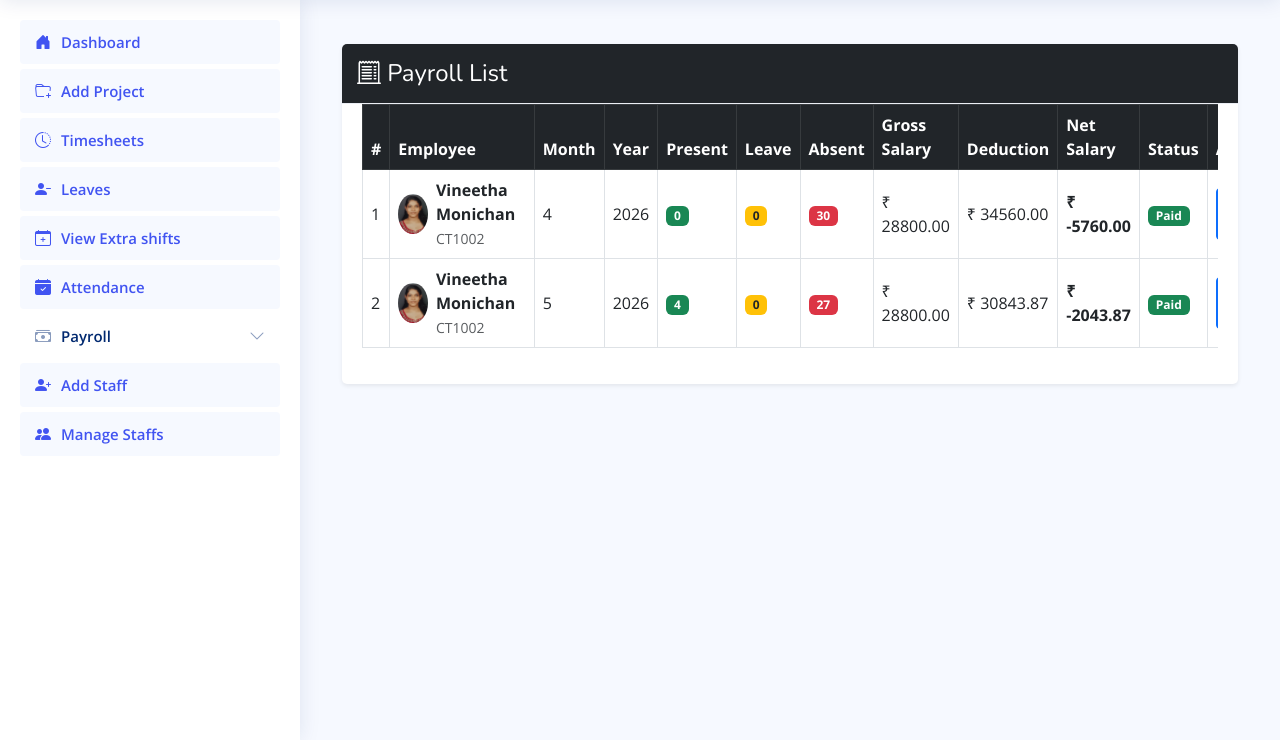
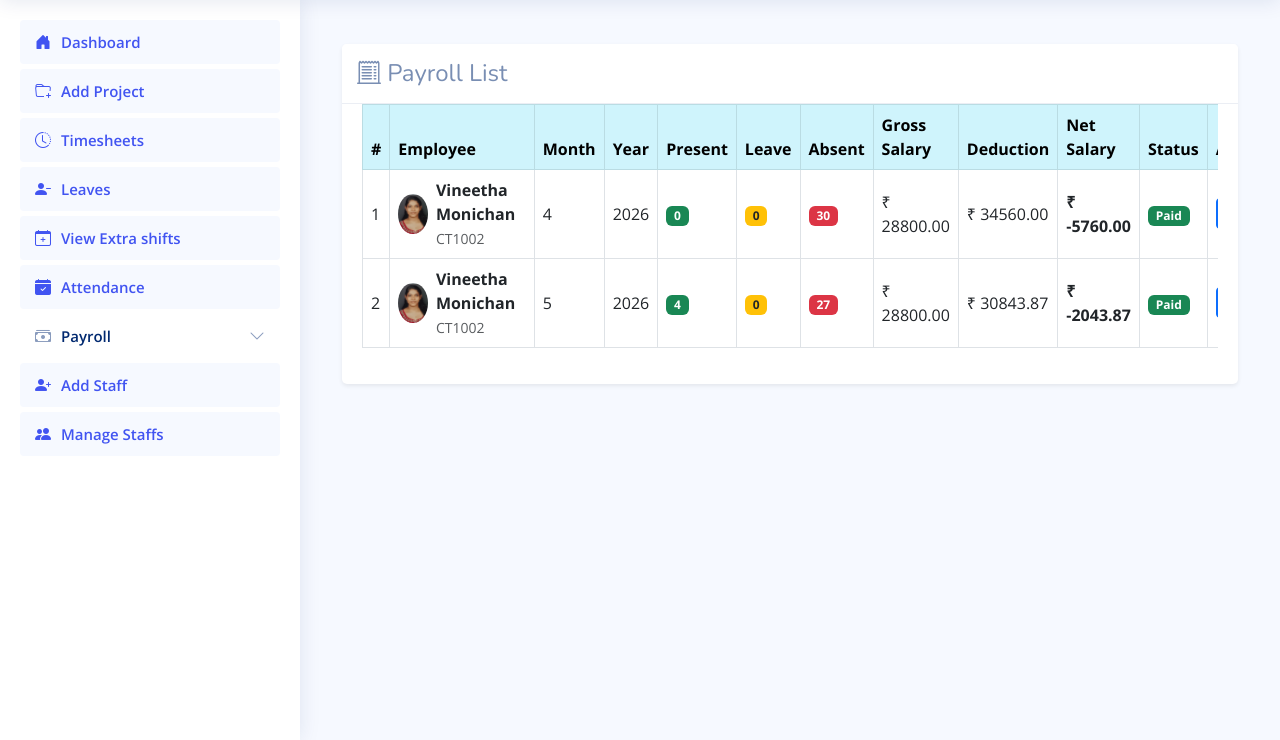
Before and after one commit to vineethacodexler-web/codexler_portal, a Django app: template templates/payroll_list.html in a window 1280 px wide. Shown: the part 60-800 px from the top of the page. Run offline with Django 5.2, Linux system fonts and the light colour scheme; the template is opened without the code that fills it: values that come from a table or form of the project are taken from there, others are empty; data comes from the database, SQL or seed files in the repository; some libraries are stand-ins or nearby versions.

Commit message:
third commit

```diff
--- a/templates/payroll_list.html
+++ b/templates/payroll_list.html
@@ -24,7 +24,7 @@
 
     <div class="card shadow-sm border-0">
 
-        <div class="card-header bg-dark text-white">
+        <div class="card-header">
 
             <div class="d-flex justify-content-between align-items-center">
 
@@ -46,7 +46,7 @@
 
                 <table class="table table-bordered table-hover align-middle">
 
-                    <thead class="table-dark">
+                    <thead class="table-info table-sm">
 
                         <tr>
 
@@ -231,7 +231,6 @@
 
                                         <i class="bi bi-eye"></i>
 
-                                        View
 
                                     </a>
 
```
